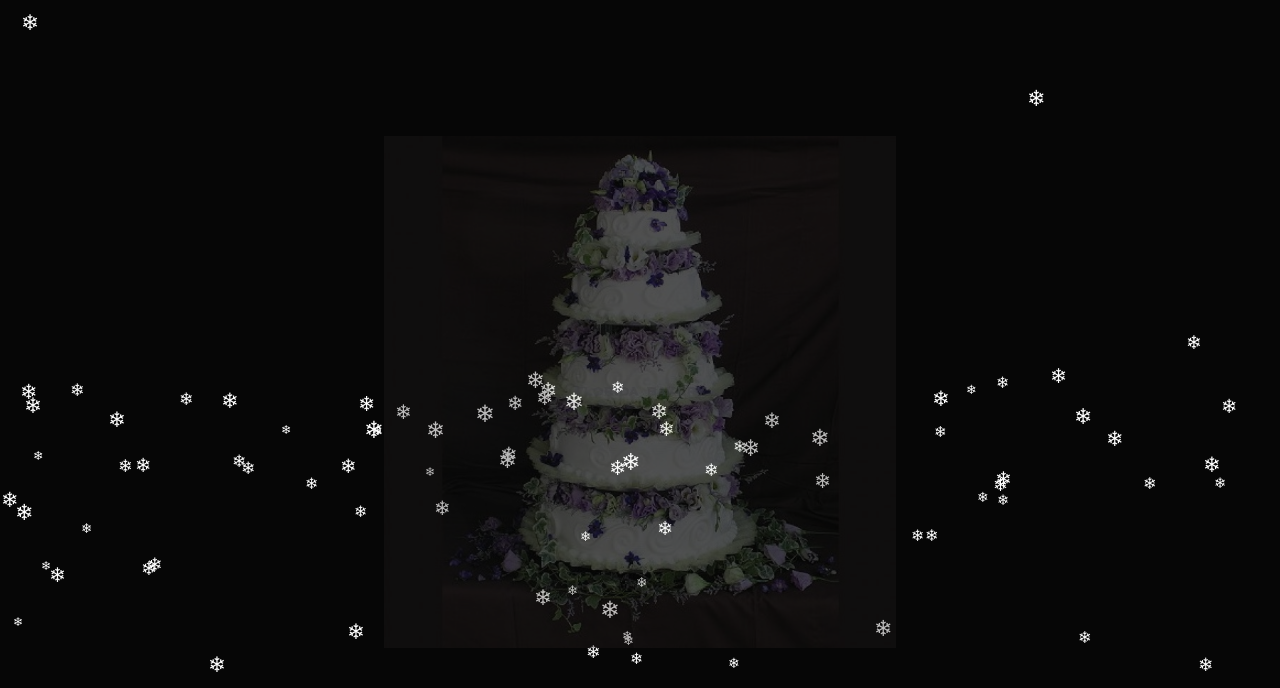
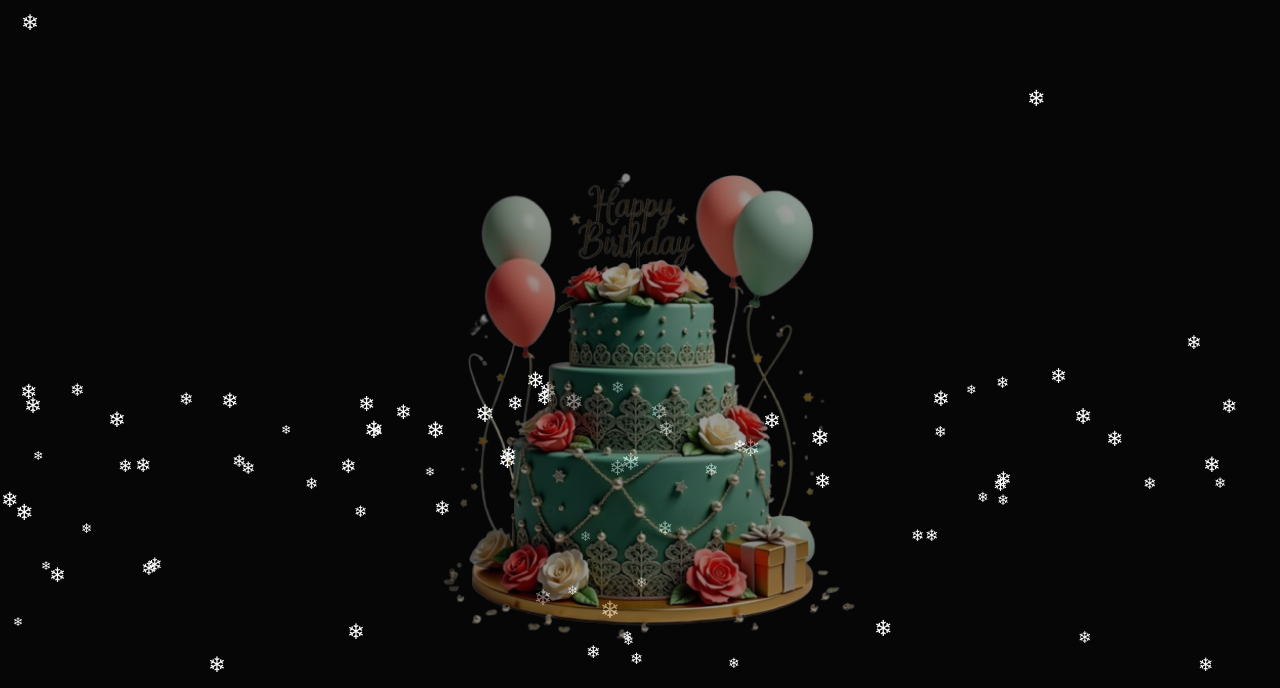
Before and after one commit to frankie-yeh/happycake, a plain HTML site: page index.html in a window 1280 px wide. Shown: the part 112-800 px from the top of the page. Drawn offline with Linux system fonts and the light colour scheme.

Commit message:
更新圖片

```diff
--- a/index.html
+++ b/index.html
@@ -71,7 +71,7 @@
       width: 40vw;
       /*max-width: 500px;*/
       z-index: 15;
-      opacity: 0.3;
+      opacity: 0.6;
     }
 
     @media (max-width: 768px) {
@@ -91,7 +91,7 @@
   </div>
 
   <!-- 蛋糕圖片 -->
-  <img src="296107-2_8.jpg" alt="生日蛋糕" class="cake-image">
+  <img src="296107-2_8.png" alt="生日蛋糕" class="cake-image">
 
   <!-- 背景音樂（隱藏控制器） -->
   <audio src="your-music.mp3" autoplay loop hidden></audio>
```
Also changed, not shown: 296107-2_8.png (added).
